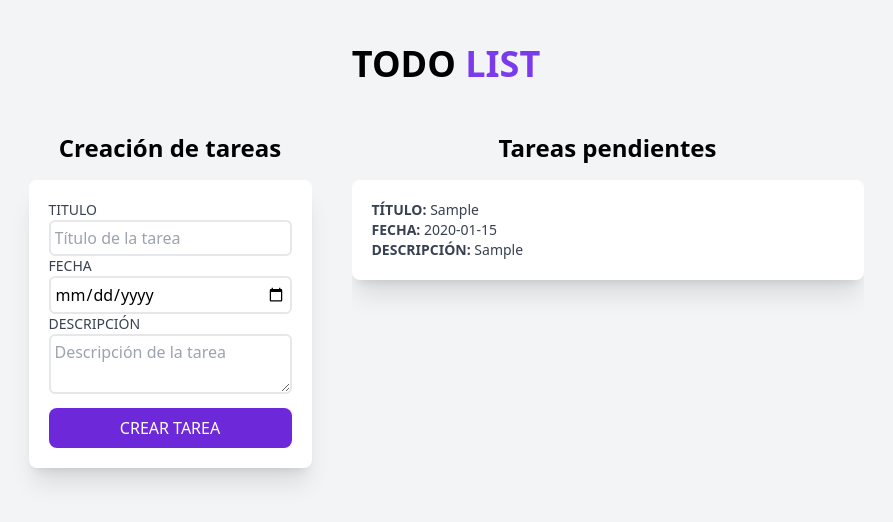
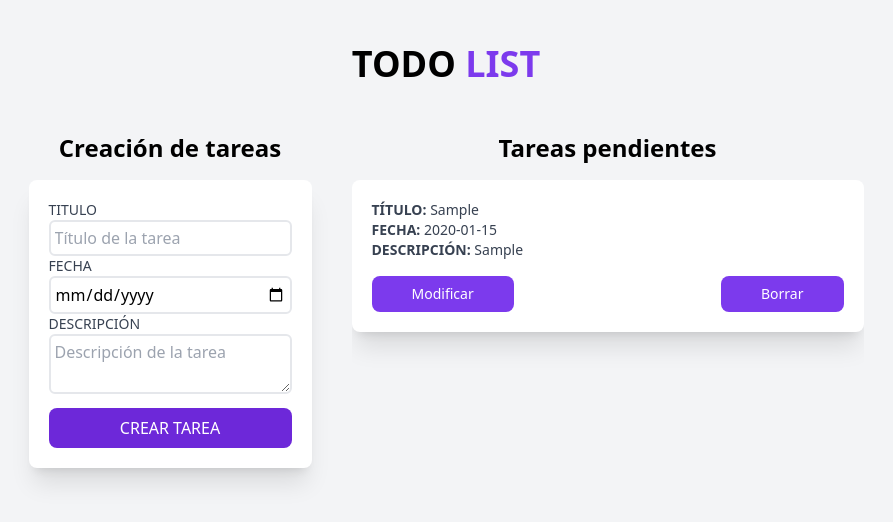
Before and after one commit to leydimadrid/aplicacion-todo, a React (Vite) app: page / in a window 1280 px wide. Both pictures are taken after typing "Sample", "2020-01-15", "Sample" into the empty fields and a click on the input "CREAR TAREA". Shown: the top 522 px of the page, without its empty margins (194-1087 px from the left). Built offline with nearby package versions, Linux system fonts and the light colour scheme.

Commit message:
Se agrega botones modificar, borrar y se agrega useEffect

```diff
--- a/src/App.jsx
+++ b/src/App.jsx
@@ -5,17 +5,20 @@ import Tareaspendientes from "./components/Tareaspendientes";
 
 function App() {
   const [tareas, setTareas] = useState([]);
+  const [tarea, setTarea] = useState({})
 
   return (
     <div className="mx-auto">
       <Header />
       <div className="mt-12 md:flex mx-auto justify-center">
         <Formulario
+        tarea={tarea}
         tareas={tareas}
         setTareas={setTareas}
         />
         <Tareaspendientes
         tareas={tareas}
+        setTarea={setTarea}
         />
       </div>
     </div>
--- a/src/components/Formulario.jsx
+++ b/src/components/Formulario.jsx
@@ -1,25 +1,33 @@
-import { useState } from "react";
+import { useState, useEffect } from "react";
 import Error from "./Error";
 
-const Formulario = ({tareas, setTareas}) => {
-
+const Formulario = ({ tareas, setTareas, tarea }) => {
   const [titulo, setTitulo] = useState("");
   const [fecha, setFecha] = useState("");
   const [descripcion, setDescripcion] = useState("");
 
   const [error, setError] = useState(false);
 
+  useEffect(() => {
+    if (Object.keys(tarea).length > 0 ) {
+      setTitulo(tarea.titulo);
+      setFecha(tarea.fecha);
+      setDescripcion(tarea.descripcion);
+    }
+
+  }, [tarea]);//
+
   const generarId = () => {
-    const id= Math.random().toString(20).substr(2);
-    return id
+    const id = Math.random().toString(20).substr(2);
+    return id;
   };
 
   //Validación formulario
   const handleSubmit = (e) => {
     e.preventDefault();
 
-    if ([titulo, fecha, descripcion].includes ("")) {
-      setError(true)
+    if ([titulo, fecha, descripcion].includes("")) {
+      setError(true);
       return;
     }
 
@@ -34,13 +42,12 @@ const Formulario = ({tareas, setTareas}) => {
     };
 
     // Agregar varias tareas
-    setTareas ([...tareas, objetoTareas]);
+    setTareas([...tareas, objetoTareas]);
 
     // Resetear formulario
-    setTitulo ('');
-    setFecha ('');
-    setDescripcion ('');
-
+    setTitulo("");
+    setFecha("");
+    setDescripcion("");
   };
 
   return (
@@ -53,7 +60,6 @@ const Formulario = ({tareas, setTareas}) => {
           onSubmit={handleSubmit}
           className="bg-white shadow-xl rounded-lg py-5 px-5 mb-3 "
         >
-
           <label className="block text-gray-700 font-medium text-left text-sm">
             TITULO
           </label>
@@ -90,12 +96,21 @@ const Formulario = ({tareas, setTareas}) => {
             onChange={(e) => setDescripcion(e.target.value)}
           ></textarea>
 
+          {!tarea.id ? (
           <input
             id="enviar"
             type="submit"
             value="CREAR TAREA"
             className="block bg-violet-700 rounded-lg text-white p-2 mt-2 px-5 mx-auto hover:bg-violet-800 cursor-pointer w-full"
           />
+          ) : (
+            <input
+            id="enviar"
+            type="submit"
+            value="ACTUALIZAR TAREA"
+            className="block bg-purple-600 rounded-lg text-white p-2 mt-2 px-5 mx-auto hover:bg-violet-700 cursor-pointer w-full"
+          />
+          )}
           {error && <Error />}
         </form>
       </div>
--- a/src/components/Tareas.jsx
+++ b/src/components/Tareas.jsx
@@ -1,6 +1,5 @@
-const Tareas = ({tarea}) => {
-
-  const {titulo, fecha, descripcion} = tarea;
+const Tareas = ({ tarea, setTarea }) => {
+  const { titulo, fecha, descripcion } = tarea;
 
   return (
     <div className="bg-white  text-gray-700 font-medium text-sm shadow-xl rounded-lg py-5 px-5 mt-4 uppercase">
@@ -8,13 +7,28 @@ const Tareas = ({tarea}) => {
         TÍTULO: <span className="font-normal normal-case">{titulo}</span>
       </b>
       <b className="block text-left uppercase">
-        FECHA:{" "}
-        <span className="font-normal normal-case">{fecha}</span>
+        FECHA: <span className="font-normal normal-case">{fecha}</span>
       </b>
       <b className="block text-left uppercase">
         DESCRIPCIÓN:{" "}
         <span className="font-normal normal-case">{descripcion}</span>{" "}
       </b>
+
+      <div className="flex justify-between">
+        <button
+          className=" bg-violet-600 rounded-lg text-white p-2 mt-4 px-10 hover:bg-violet-800 cursor-pointer"
+          type="button"
+          onClick={()=> setTarea(tarea)}
+        >
+          Modificar
+        </button>
+        <button
+          className=" bg-violet-600 rounded-lg text-white p-2 mt-4 px-10 hover:bg-violet-800 cursor-pointer"
+          type="button"
+        >
+          Borrar
+        </button>
+      </div>
     </div>
   );
 };
--- a/src/components/Tareaspendientes.jsx
+++ b/src/components/Tareaspendientes.jsx
@@ -1,6 +1,6 @@
 import Tareas from "./Tareas";
 
-const Tareaspendientes = ({ tareas }) => {
+const Tareaspendientes = ({ tareas, setTarea }) => {
   return (
     <div className="md-w-1/2 lg:w-2/5 mx-5 mb-10 md:h-screen overflow-scroll">
       {tareas && tareas.length ? (
@@ -10,7 +10,7 @@ const Tareaspendientes = ({ tareas }) => {
           </h1>
 
           {tareas.map((tarea) => {
-            return <Tareas key={tareas.id} tarea={tarea} />;
+            return <Tareas key={tarea.id} tarea={tarea} setTarea={setTarea} />;
           })}
         </>
       ) : (
```
